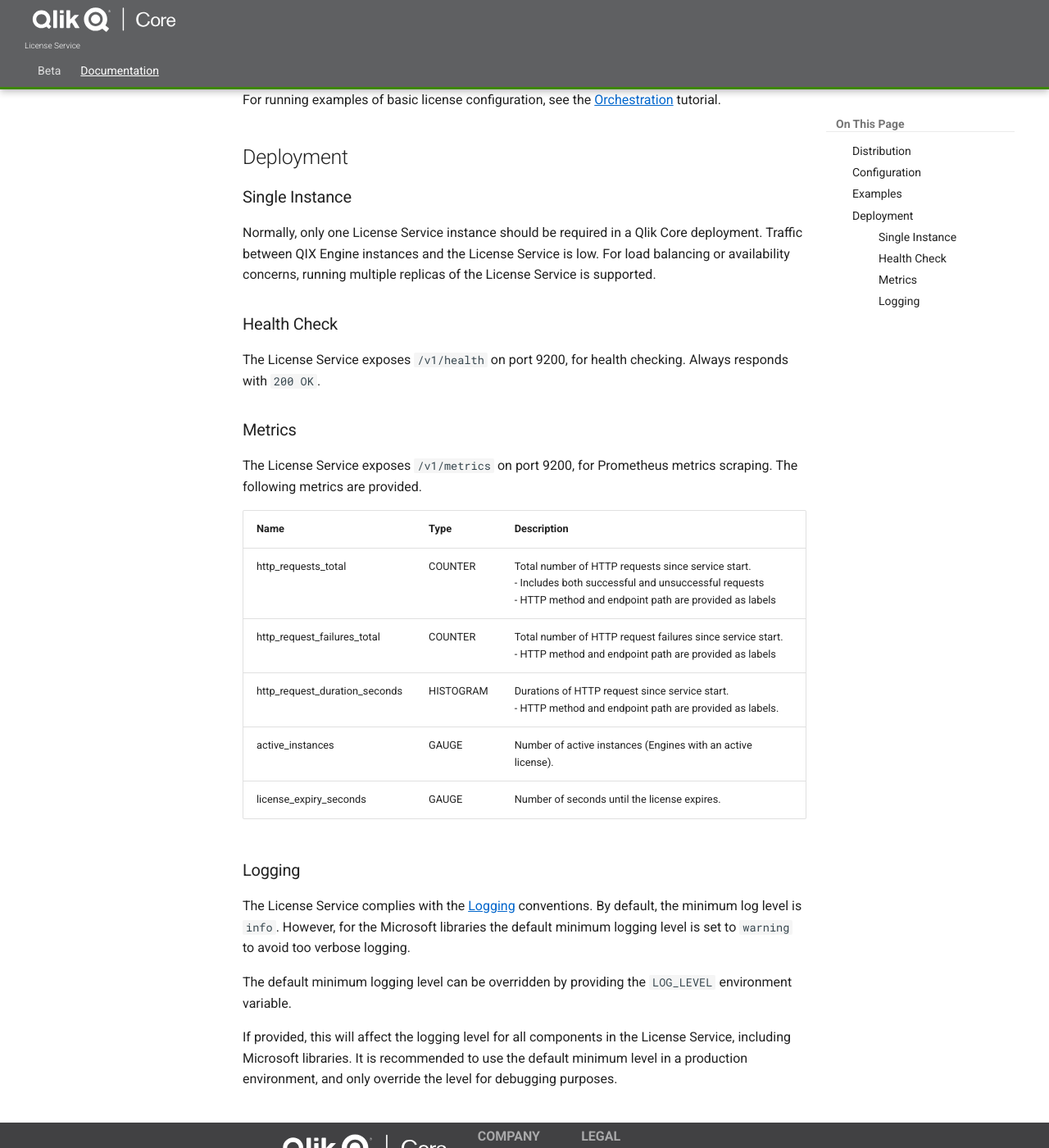
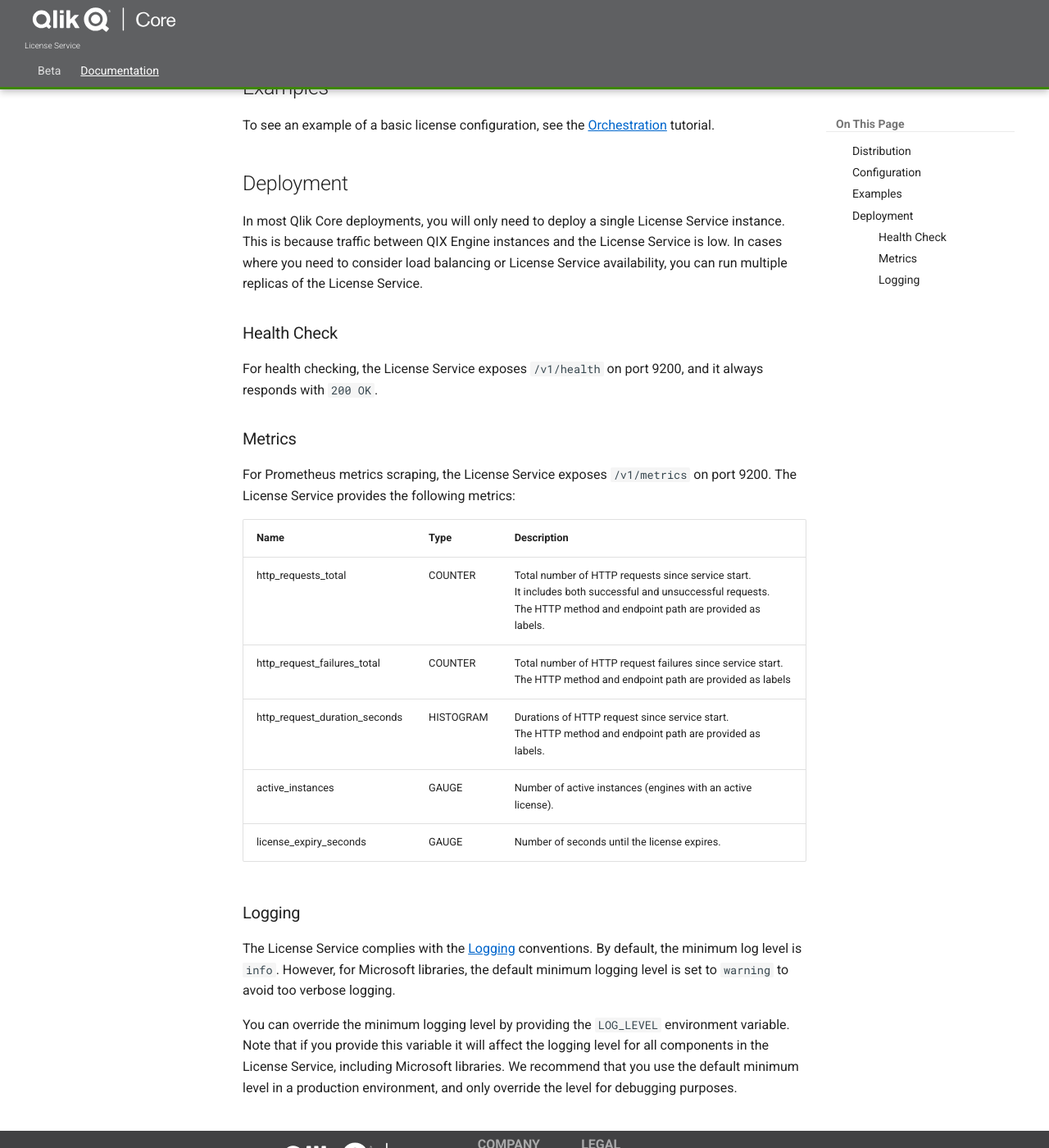
Before and after one commit to qlik-oss/core-website, an MkDocs documentation site: the page built from docs/docs/services/license-service.md, in a window 1280 px wide and 1400 px high, scrolled down 824 px. Shown: the whole window at 82% size. Built offline with MkDocs 1.6.1 and Material for MkDocs 9.7.7, drawn with Linux system fonts in a browser that asks for light colours; old or Windows-style settings are respelled for this version of MkDocs; some of the changed text lies outside the part shown.

Commit message:
Doc review for license service (#189)

````diff
--- a/docs/docs/services/license-service.md
+++ b/docs/docs/services/license-service.md
@@ -1,26 +1,26 @@
 # License Service
 
-The _License Service_ is required to run QIX Engine with a valid license.
+To run QIX Engine with a valid license, you are required to run the License Service.
+You should deploy the License Service together with the QIX Engine.
 
-The License Service shall be deployed together with the QIX Engine.
-In a deployment, each QIX Engine unlocks itself by checking for a valid license,
-both at start up and periodically, using the License Service.
+At start up, and periodically while it is running,
+each QIX Engine instance checks the License Service for a valid license.
 
-As such, the License Service API is not primarily intended to be consumed by applications built on top of Qlik Core.
-The License Service only works as a required side-car service to QIX Engine.
+!!! Note
+    Since it is just a sidecar service, the License Service API is generally
+    not consumed by applications that are built on top of Qlik Core.
 
 ## Distribution
 
-The License Service is distributed as a Docker image and is available on Docker Hub as
-[qlikea/license-service](https://hub.docker.com/r/qlikea/license-service).
+The License Service is available on Docker Hub as a Docker image: [qlikea/license-service](https://hub.docker.com/r/qlikea/license-service).
 
-The License Service is developed by Qlik as closed source.
+It is developed by Qlik as closed source.
 
 ## Configuration
 
-The License Service has no configuration, but you need to instruct
-[QIX Engine](./qix-engine/introduction.md) where to find it.
-This is done by providing the following command line argument to QIX Engine:
+You do not need to configure the License Service,
+but you do need to tell the [QIX Engine](./qix-engine/introduction.md) where to find it.
+You can do this by passing the following command line argument to the QIX Engine.
 
 ```sh
 -S LicenseServiceUrl=<License Service URL>
@@ -28,41 +28,40 @@
 
 ## Examples
 
-For running examples of basic license configuration, see the [Orchestration](../tutorials/orchestration.md) tutorial.
+To see an example of a basic license configuration, see the [Orchestration](../tutorials/orchestration.md) tutorial.
 
 ## Deployment
 
-### Single Instance
-
-Normally, only one License Service instance should be required in a Qlik Core deployment.
-Traffic between QIX Engine instances and the License Service is low.
-For load balancing or availability concerns, running multiple replicas of the License Service is supported.
+In most Qlik Core deployments, you will only need to deploy a single License Service instance.
+This is because traffic between QIX Engine instances and the License Service is low.
+In cases where you need to consider load balancing or License Service availability,
+you can run multiple replicas of the License Service.
 
 ### Health Check
 
-The License Service exposes `/v1/health` on port 9200, for health checking. Always responds with `200 OK`.
+For health checking, the License Service exposes `/v1/health` on port 9200, and it always responds with `200 OK`.
 
 ### Metrics
 
-The License Service exposes `/v1/metrics` on port 9200, for Prometheus metrics scraping.
-The following metrics are provided.
+For Prometheus metrics scraping, the License Service exposes `/v1/metrics` on port 9200.
+The License Service provides the following metrics:
 
 | Name | Type | Description |
 | ---- | ---- | ----------- |
-| http_requests_total | COUNTER | Total number of HTTP requests since service start.<br>- Includes both successful and unsuccessful requests<br>- HTTP method and endpoint path are provided as labels |
-| http_request_failures_total | COUNTER | Total number of HTTP request failures since service start.<br>- HTTP method and endpoint path are provided as labels |
-| http_request_duration_seconds | HISTOGRAM | Durations of HTTP request since service start.<br>- HTTP method and endpoint path are provided as labels. |
-| active_instances | GAUGE | Number of active instances (Engines with an active license). |
+| http_requests_total | COUNTER | Total number of HTTP requests since service start.<br>It includes both successful and unsuccessful requests.<br>The HTTP method and endpoint path are provided as labels. |
+| http_request_failures_total | COUNTER | Total number of HTTP request failures since service start.<br>The HTTP method and endpoint path are provided as labels |
+| http_request_duration_seconds | HISTOGRAM | Durations of HTTP request since service start.<br>The HTTP method and endpoint path are provided as labels. |
+| active_instances | GAUGE | Number of active instances (engines with an active license). |
 | license_expiry_seconds | GAUGE | Number of seconds until the license expires. |
 
 ### Logging
 
 The License Service complies with the [Logging](../conventions/logging.md) conventions.
 By default, the minimum log level is `info`.
-However, for the Microsoft libraries the default minimum logging level is set to `warning` to avoid too verbose logging.
+However, for Microsoft libraries, the default minimum logging level is set to `warning` to avoid too verbose logging.
 
-The default minimum logging level can be overridden by providing the `LOG_LEVEL` environment variable.
-
-If provided, this will affect the logging level for all components in the License Service, including Microsoft libraries.
-It is recommended to use the default minimum level in a production environment,
+You can override the minimum logging level by providing the `LOG_LEVEL` environment variable.
+Note that if you provide this variable it will affect the logging level for all components in the License Service,
+including Microsoft libraries.
+We recommend that you use the default minimum level in a production environment,
 and only override the level for debugging purposes.
````
